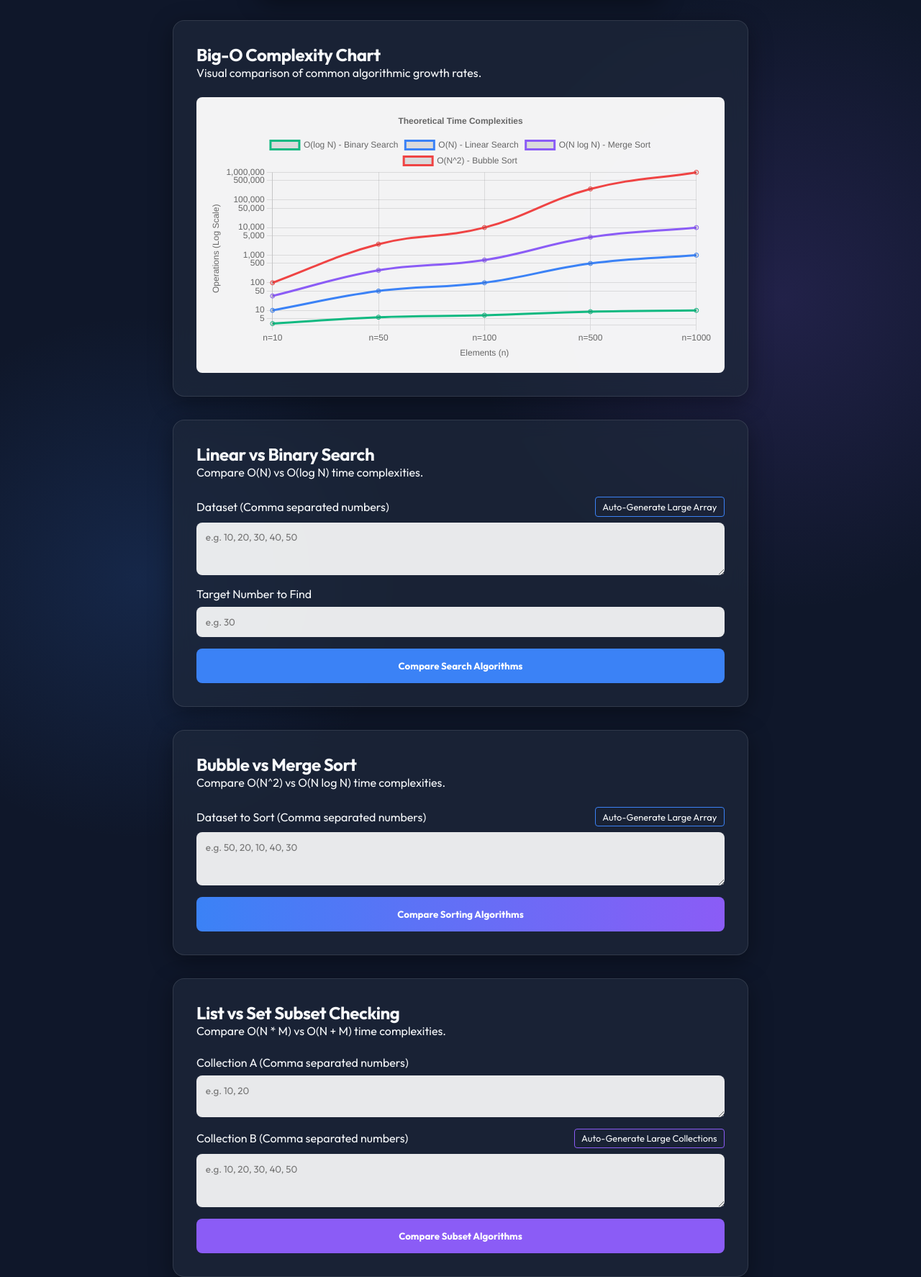
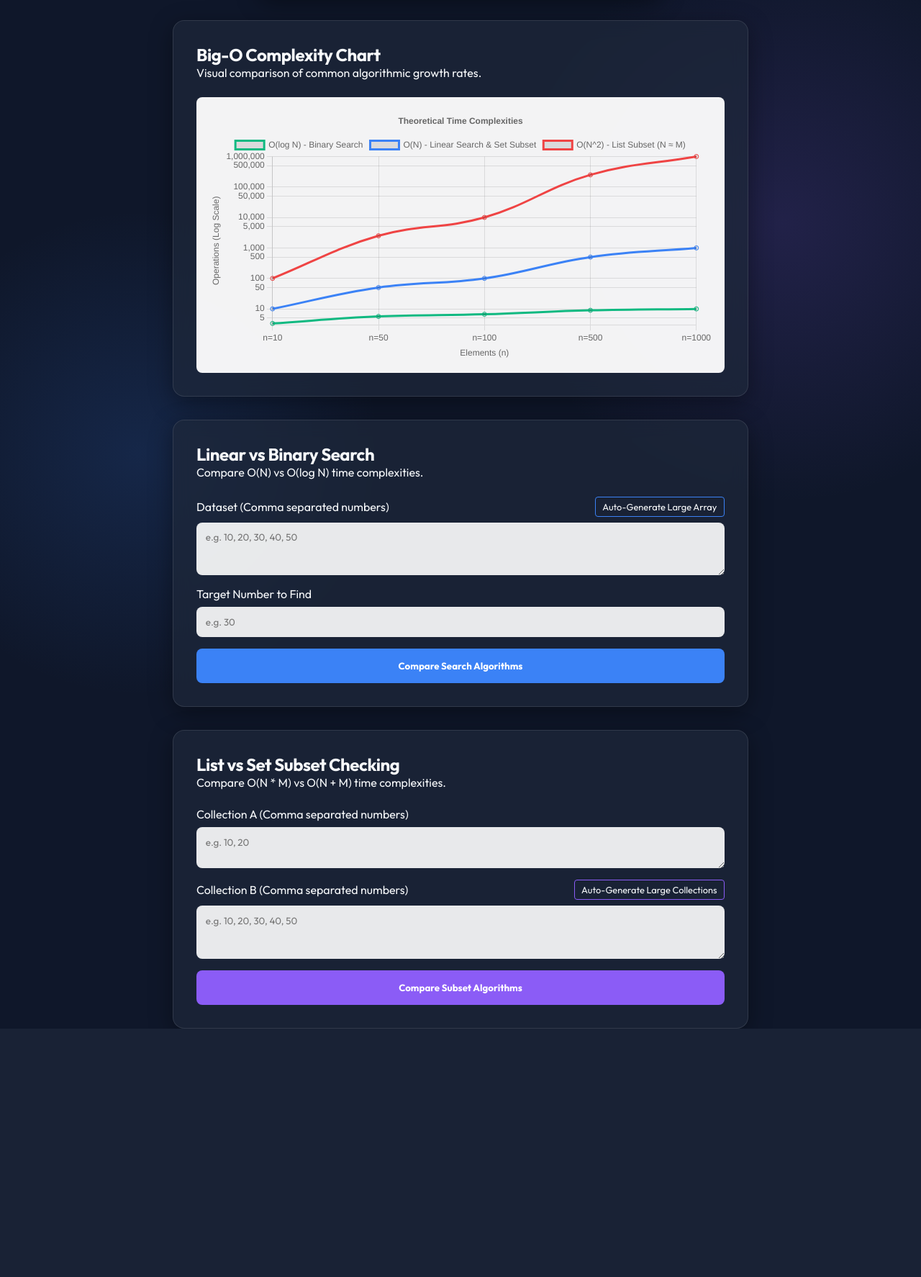
Before and after one commit to mounikadola07-alt/CFAI-Project, a Flask app: page / in a window 1280 px wide. Shown: the part 170-1944 px from the top of the page at 72% size. After the commit the page ends 1599 px from the top, so only its background shows below. Run offline with Flask 3, Linux system fonts and the light colour scheme.

Commit message:
refactor: Remove sorting algorithms to strictly adhere to search and subset domains

```diff
--- a/app.py
+++ b/app.py
@@ -1,5 +1,5 @@
 from flask import Flask, render_template, request, jsonify
-from algorithms import linear_search, binary_search, is_subset_list, is_subset_set, bubble_sort, merge_sort, validate_number_list
+from algorithms import linear_search, binary_search, is_subset_list, is_subset_set, validate_number_list
 
 app = Flask(__name__)
 
@@ -68,32 +68,6 @@ def compare_subset():
     except Exception as e:
         return jsonify({'status': 'error', 'message': str(e)}), 400
 
-@app.route('/api/sort', methods=['POST'])
-def compare_sort():
-    try:
-        data = request.get_json()
-        arr_b = validate_number_list(data.get('array', ''))
-        arr_m = arr_b.copy()
-
-        # Run algorithms
-        _, bubble_time = bubble_sort(arr_b)
-        _, merge_time = merge_sort(arr_m)
-
-        return jsonify({
-            'status': 'success',
-            'results': {
-                'bubble_sort': {
-                    'time_ms': bubble_time * 1000,
-                    'complexity': 'O(N^2)'
-                },
-                'merge_sort': {
-                    'time_ms': merge_time * 1000,
-                    'complexity': 'O(N log N)'
-                }
-            }
-        })
-    except Exception as e:
-        return jsonify({'status': 'error', 'message': str(e)}), 400
 
 if __name__ == '__main__':
     app.run(debug=True)
--- a/static/app.js
+++ b/static/app.js
@@ -7,7 +7,6 @@ document.addEventListener('DOMContentLoaded', () => {
     // Calculate theoretical points
     const oLogN = elements.map(n => Math.log2(n));
     const oN = elements.map(n => n);
-    const oNLogN = elements.map(n => n * Math.log2(n));
     const oN2 = elements.map(n => Math.pow(n, 2));
 
     new Chart(ctx, {
@@ -23,21 +22,14 @@ document.addEventListener('DOMContentLoaded', () => {
                     tension: 0.4
                 },
                 {
-                    label: 'O(N) - Linear Search',
+                    label: 'O(N) - Linear Search & Set Subset',
                     data: oN,
                     borderColor: '#3b82f6', // Blue
                     fill: false,
                     tension: 0.4
                 },
                 {
-                    label: 'O(N log N) - Merge Sort',
-                    data: oNLogN,
-                    borderColor: '#8b5cf6', // Purple
-                    fill: false,
-                    tension: 0.4
-                },
-                {
-                    label: 'O(N^2) - Bubble Sort',
+                    label: 'O(N^2) - List Subset (N ≈ M)',
                     data: oN2,
                     borderColor: '#ef4444', // Red
                     fill: false,
@@ -129,61 +121,7 @@ document.addEventListener('DOMContentLoaded', () => {
         `;
     }
 
-    // Sorting Logic
-    const sortForm = document.getElementById('sort-form');
-    const sortResults = document.getElementById('sort-results');
 
-    sortForm.addEventListener('submit', async (e) => {
-        e.preventDefault();
-
-        const arrayInput = document.getElementById('sort-array-input').value;
-
-        // Show loading state
-        const submitBtn = sortForm.querySelector('button[type="submit"]');
-        const originalText = submitBtn.innerText;
-        submitBtn.innerText = 'Calculating...';
-        submitBtn.disabled = true;
-
-        try {
-            const response = await fetch('/api/sort', {
-                method: 'POST',
-                headers: { 'Content-Type': 'application/json' },
-                body: JSON.stringify({ array: arrayInput })
-            });
-
-            const data = await response.json();
-
-            if (data.status === 'success') {
-                displaySortResults(data.results);
-            } else {
-                showError('Error: ' + data.message);
-            }
-        } catch (error) {
-            showError('Failed to connect to backend server.');
-        } finally {
-            submitBtn.innerText = originalText;
-            submitBtn.disabled = false;
-        }
-    });
-
-    function displaySortResults(results) {
-        sortResults.style.display = 'grid';
-        sortResults.style.gridTemplateColumns = '1fr 1fr';
-        sortResults.style.gap = '1rem';
-
-        sortResults.innerHTML = `
-            <div style="background: rgba(0,0,0,0.2); padding: 1.5rem; border-radius: 8px;">
-                <h3 style="color: var(--accent-blue);">Bubble Sort</h3>
-                <p style="font-size: 1.5rem; margin: 0.5rem 0;">${results.bubble_sort.time_ms.toFixed(4)} ms</p>
-                <p class="text-secondary">Complexity: ${results.bubble_sort.complexity}</p>
-            </div>
-            <div style="background: rgba(0,0,0,0.2); padding: 1.5rem; border-radius: 8px;">
-                <h3 style="color: var(--accent-purple);">Merge Sort</h3>
-                <p style="font-size: 1.5rem; margin: 0.5rem 0;">${results.merge_sort.time_ms.toFixed(4)} ms</p>
-                <p class="text-secondary">Complexity: ${results.merge_sort.complexity}</p>
-            </div>
-        `;
-    }
 
     // Subset Checking Logic
     const subsetForm = document.getElementById('subset-form');
@@ -254,10 +192,7 @@ document.addEventListener('DOMContentLoaded', () => {
     }
 
     // Dataset Generators
-    document.getElementById('sort-generate-btn').addEventListener('click', () => {
-        const largeArray = Array.from({length: 2000}, () => Math.floor(Math.random() * 10000));
-        document.getElementById('sort-array-input').value = largeArray.join(', ');
-    });
+
 
     document.getElementById('search-generate-btn').addEventListener('click', () => {
         const largeArray = Array.from({length: 10000}, () => Math.floor(Math.random() * 100000));
--- a/templates/index.html
+++ b/templates/index.html
@@ -55,27 +55,6 @@
             </div>
         </section>
 
-        <!-- Sorting Algorithms Section -->
-        <section class="glass-panel" id="sort-section">
-            <h2>Bubble vs Merge Sort</h2>
-            <p class="text-secondary" style="margin-bottom: 1.5rem;">Compare O(N^2) vs O(N log N) time complexities.</p>
-
-            <form id="sort-form" style="display: flex; flex-direction: column; gap: 1rem;">
-                <div style="display: flex; flex-direction: column; gap: 0.5rem;">
-                    <div style="display: flex; justify-content: space-between; align-items: center;">
-                        <label for="sort-array-input">Dataset to Sort (Comma separated numbers)</label>
-                        <button type="button" id="sort-generate-btn" style="background: none; border: 1px solid var(--accent-blue); color: var(--text-primary); padding: 0.3rem 0.6rem; border-radius: 4px; cursor: pointer; font-size: 0.8rem;">Auto-Generate Large Array</button>
-                    </div>
-                    <textarea id="sort-array-input" rows="3" placeholder="e.g. 50, 20, 10, 40, 30" style="padding: 0.8rem; border-radius: 8px; border: none; outline: none; background: rgba(255,255,255,0.9); font-family: inherit; resize: vertical;" required></textarea>
-                </div>
-
-                <button type="submit" style="padding: 1rem; border-radius: 8px; border: none; background: linear-gradient(to right, var(--accent-blue), var(--accent-purple)); color: white; font-weight: bold; cursor: pointer; transition: opacity 0.3s;">Compare Sorting Algorithms</button>
-            </form>
-
-            <div id="sort-results" style="margin-top: 2rem; display: none;">
-                <!-- Results will be injected here via JS -->
-            </div>
-        </section>
 
         <!-- Subset Checking Section -->
         <section class="glass-panel" id="subset-section">
```
Also changed, not shown: algorithms.py (+0 -46 lines), README.md.
